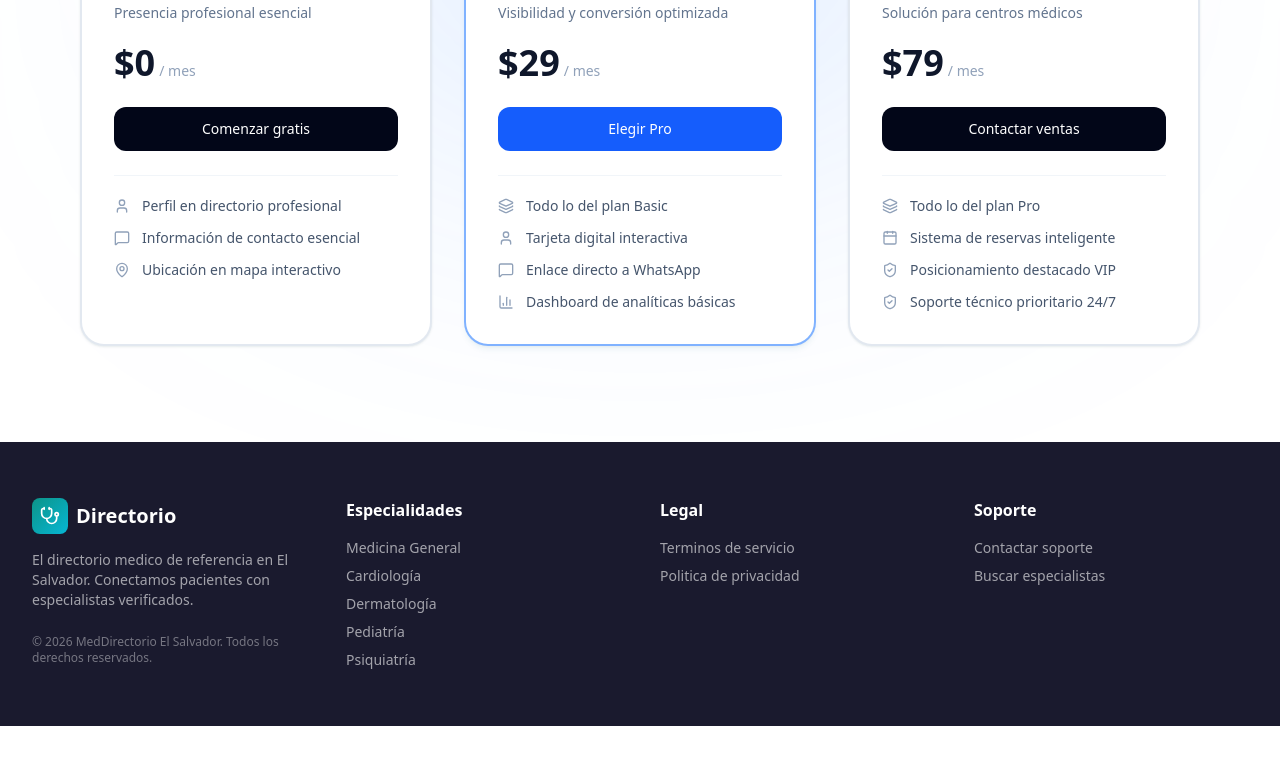
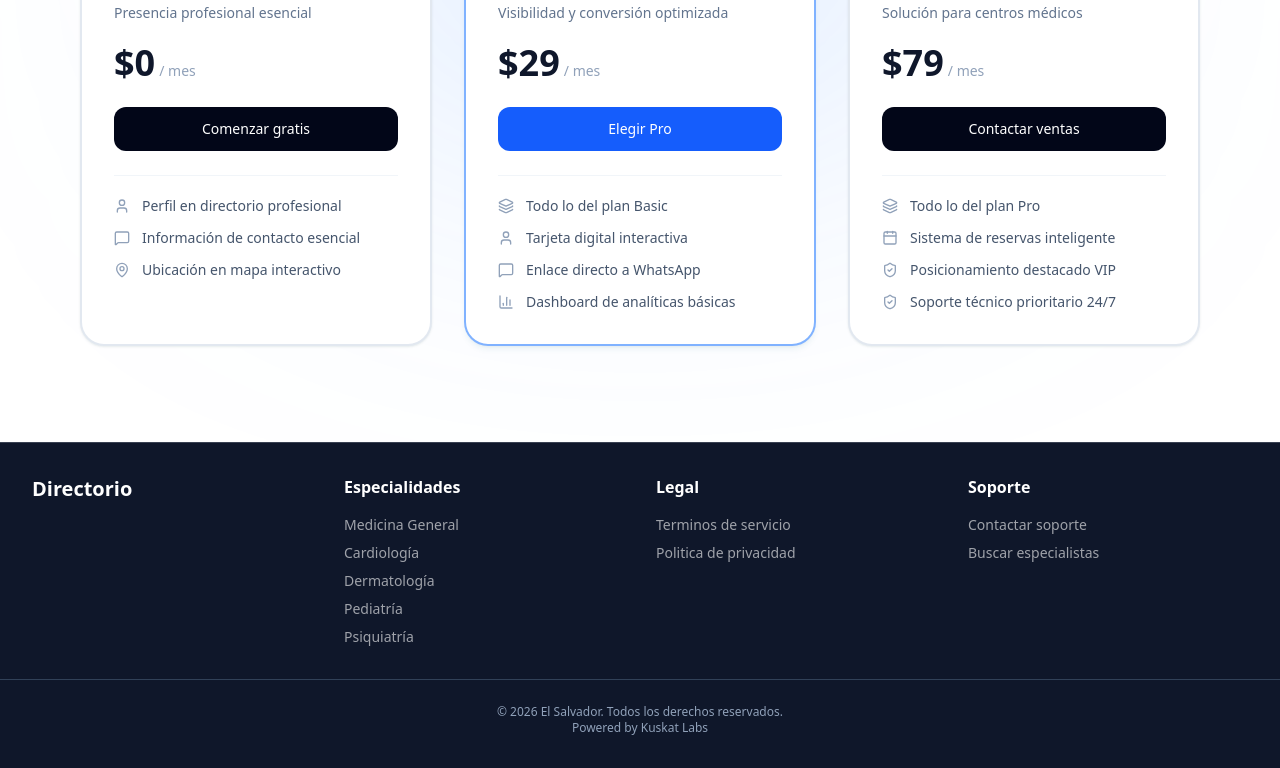
Before and after one commit to Kuskat-code/directory_, a Next.js app: page / in a window 1280 px wide. Shown: the part 4028-4796 px from the top of the page. Before the commit the page ends 4754 px from the top, so only its background shows below. Built offline with nearby package versions, Linux system fonts and the light colour scheme.

Commit message:
fix: restore footer dark background

```diff
--- a/src/components/Footer.tsx
+++ b/src/components/Footer.tsx
@@ -1,24 +1,14 @@
 import Link from 'next/link';
-import { Stethoscope } from 'lucide-react';
 import { MEDICAL_SPECIALTIES } from '@/src/lib/constants';
 
 export default function Footer() {
   return (
-    <footer className="mt-auto bg-text py-14 text-white">
-      <div className="mx-auto grid max-w-7xl grid-cols-1 gap-10 px-4 sm:px-6 md:grid-cols-2 lg:grid-cols-4 lg:px-8">
+    <footer className="mt-auto border-t border-slate-200/20 bg-[#0f172a] py-8 text-white">
+      <div className="mx-auto grid max-w-7xl grid-cols-1 gap-8 px-4 sm:px-6 md:grid-cols-2 lg:grid-cols-4 lg:px-8">
         <div className="flex flex-col gap-4">
           <div className="flex items-center gap-2">
-            <span className="flex h-9 w-9 items-center justify-center rounded-[var(--radius-button)] gradient-primary">
-              <Stethoscope className="h-5 w-5 text-white" aria-hidden="true" />
-            </span>
             <span className="text-xl font-bold">Directorio </span>
           </div>
-          <p className="text-sm text-white/60">
-            El directorio medico de referencia en El Salvador. Conectamos pacientes con especialistas verificados.
-          </p>
-          <p className="mt-2 text-xs text-white/40">
-            &copy; {new Date().getFullYear()} MedDirectorio El Salvador. Todos los derechos reservados.
-          </p>
         </div>
 
         <div>
@@ -53,6 +43,23 @@ export default function Footer() {
           </ul>
         </div>
       </div>
+
+      <div className="mx-auto mt-8 max-w-7xl border-t border-slate-700 px-4 pt-6 text-center sm:px-6 lg:px-8">
+        <p className="text-xs text-slate-400">
+          &copy; 2026 El Salvador. Todos los derechos reservados.
+        </p>
+        <p className="text-xs text-slate-400">
+          Powered by{' '}
+          <a
+            href="https://kuskat-code.github.io/Portfolio-Kuskat/"
+            target="_blank"
+            rel="noopener noreferrer"
+            className="transition-colors hover:text-white"
+          >
+            Kuskat Labs
+          </a>
+        </p>
+      </div>
     </footer>
   );
 }
```
